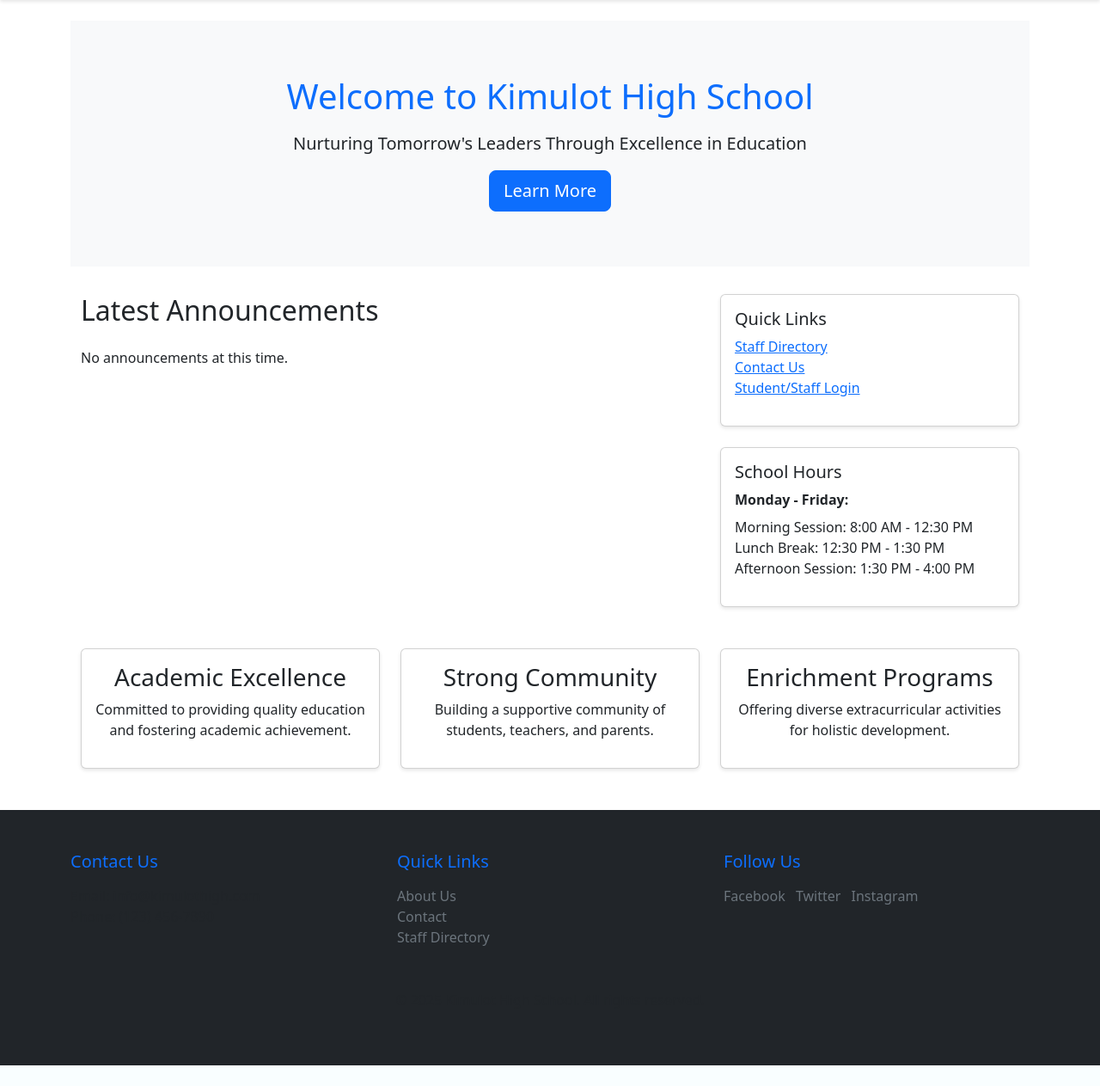
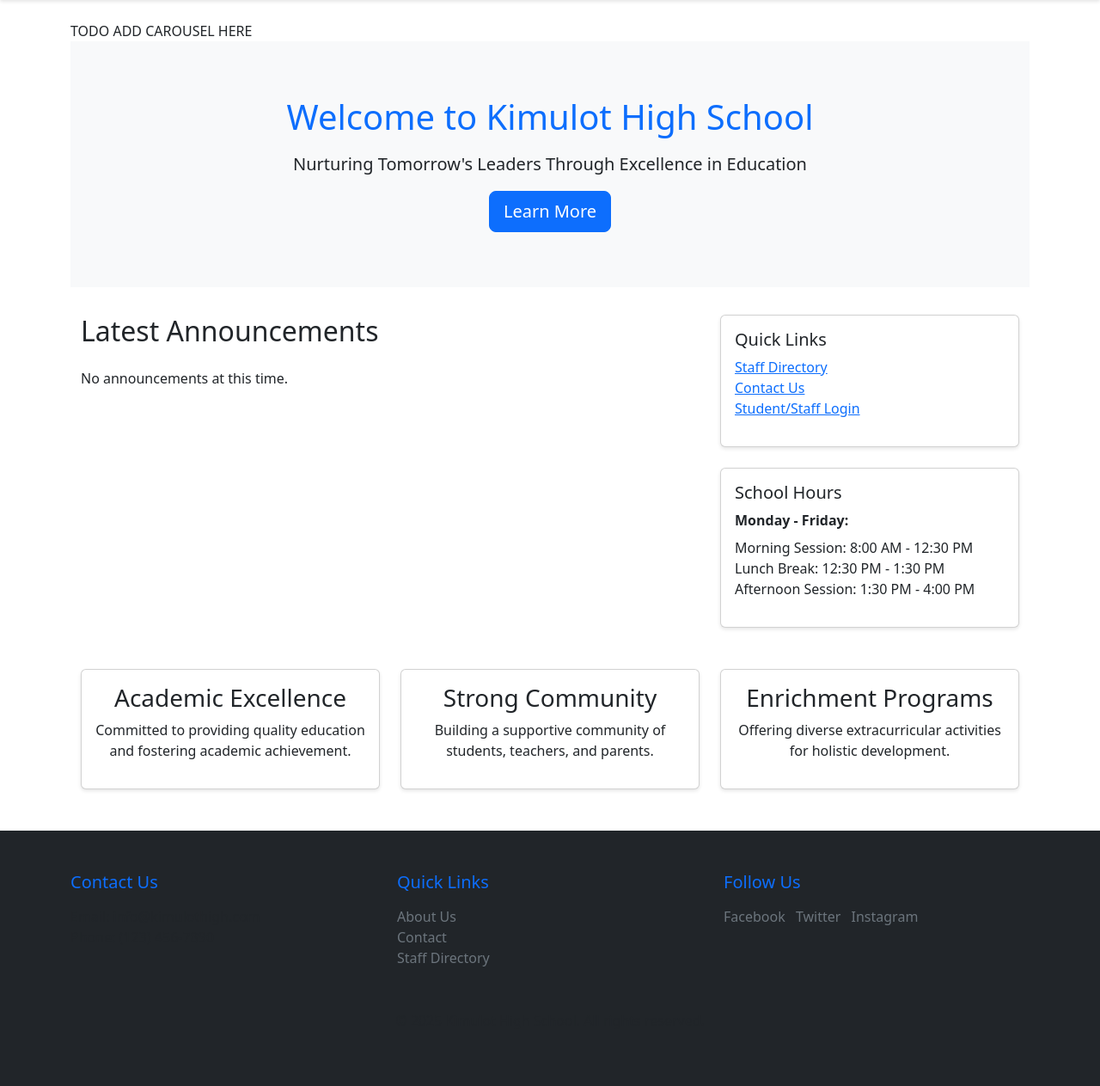
Before and after one commit to abnasity/KIMZ-HIGH-SCHOOL, a Flask app: page / in a window 1280 px wide. Shown: the part 147-1410 px from the top of the page at 86% size. Before the commit the page ends 1386 px from the top, so only its background shows below. Run offline with Flask 3, Linux system fonts and the light colour scheme; data that the repository does not hold is empty.

Commit message:
add TODO

```diff
--- a/app/templates/public/index.html
+++ b/app/templates/public/index.html
@@ -1,6 +1,10 @@
 {% extends "base.html" %}
 
 {% block content %}
+
+TODO  ADD CAROUSEL HERE
+
+<!-- Hero Section -->
 <section class="hero">
     <div class="container">
         <h1>Welcome to Kimulot High School</h1>
```
